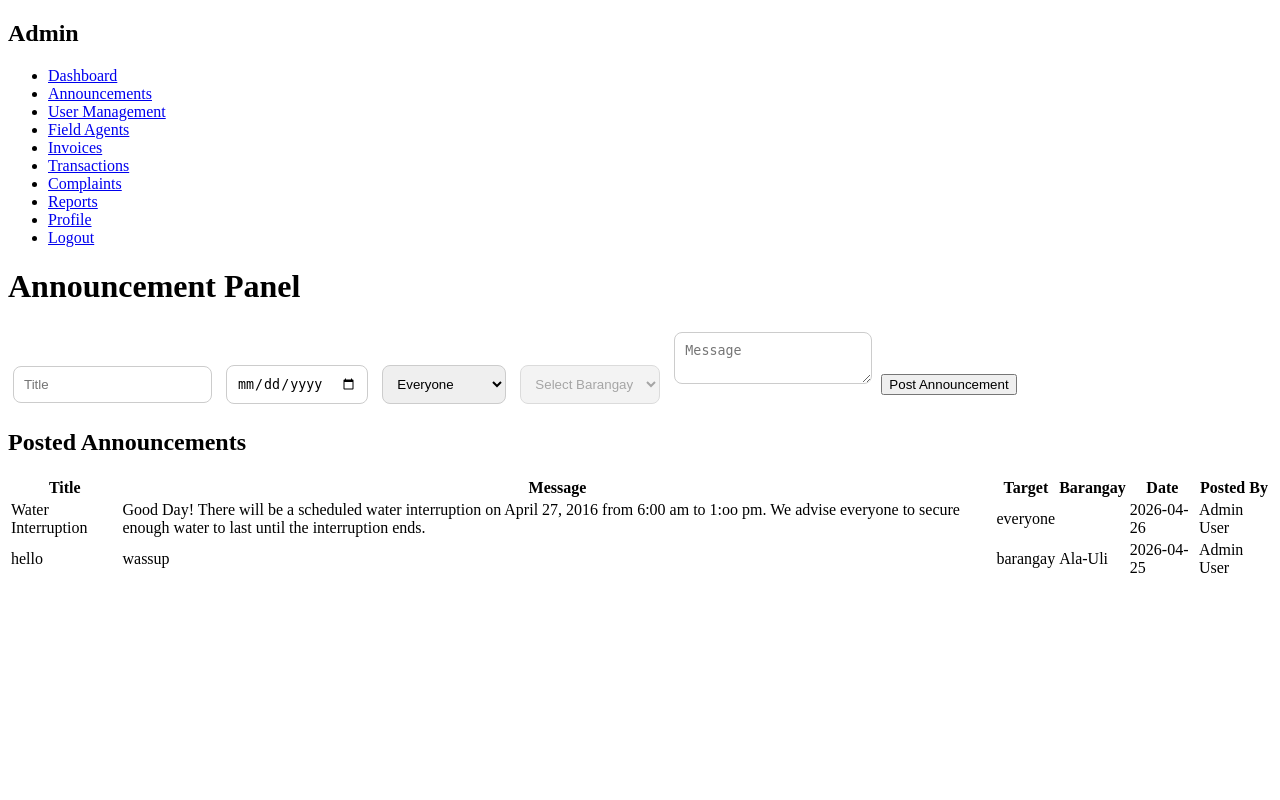
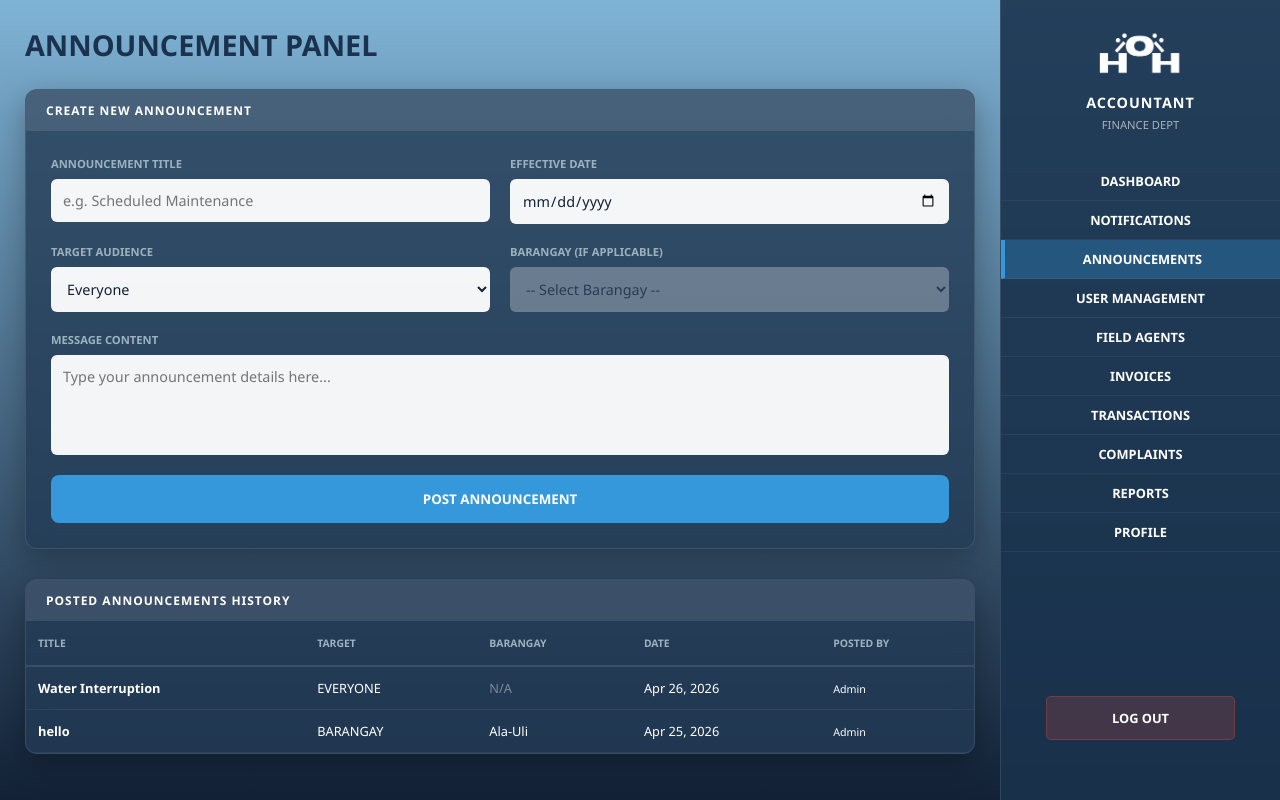
Before and after one commit to Stupidcheesecatmeow/H2O, a PHP site: page /announcements.php in a window 1280 px wide. Run offline with PHP 8.4, Linux system fonts and the light colour scheme; a user stored in the database is signed in; data comes from the database, SQL or seed files in the repository.

Commit message:
announcement ni admin te

```diff
--- /dev/null
+++ b/announcement.css
@@ -0,0 +1,213 @@
+/* --- UNIVERSAL VARIABLES --- */
+:root {
+    --navy-dark: #122136;
+    --navy-panel: rgba(36, 59, 85, 0.8);
+    --accent-blue: #3498db;
+    --white: #ffffff;
+    --success: #2ecc71;
+    --blue-light: #9db2bf;
+    --danger: #e74c3c;
+}
+
+/* --- BASE LAYOUT --- */
+* { box-sizing: border-box; font-family: 'Segoe UI', Arial, sans-serif; }
+
+body {
+    margin: 0;
+    background: linear-gradient(to bottom, #7fb3d5, #122136);
+    background-attachment: fixed;
+    height: 100vh;
+    display: flex; /* Supports Sidebar on Right */
+    overflow: hidden;
+    color: white;
+    opacity: 0;
+    transition: opacity 0.3s ease-in-out;
+}
+
+body.fade-in { opacity: 1; }
+
+.main-content {
+    flex: 1;
+    padding: 25px;
+    display: block;
+    overflow-y: auto;
+    height: 100vh;
+    color: white;
+}
+
+.header-row h1 {
+    color: #1a324d;
+    margin: 0 0 25px 0;
+    font-size: 1.8rem;
+    font-weight: 800;
+}
+
+/* --- GLASS PANELS --- */
+.glass-panel {
+    background: var(--navy-panel);
+    border-radius: 12px;
+    border: 1px solid rgba(255, 255, 255, 0.1);
+    backdrop-filter: blur(10px);
+    margin-bottom: 30px;
+    overflow: hidden;
+    box-shadow: 0 10px 30px rgba(0,0,0,0.3);
+}
+
+.panel-title-bar {
+    background: rgba(255, 255, 255, 0.1);
+    padding: 12px 20px;
+    font-weight: 800;
+    font-size: 0.75rem;
+    text-transform: uppercase;
+    letter-spacing: 1px;
+}
+
+.content-area { padding: 25px; }
+
+/* --- FORM STYLING --- */
+.announcement-form {
+    display: grid;
+    grid-template-columns: 1fr 1fr;
+    gap: 20px;
+}
+
+.form-group { display: flex; flex-direction: column; gap: 8px; }
+
+.form-group label {
+    font-size: 0.7rem;
+    font-weight: 900;
+    color: var(--blue-light);
+    text-transform: uppercase;
+}
+
+input, select, textarea {
+    width: 100%;
+    padding: 12px;
+    border-radius: 6px;
+    border: none;
+    background: rgba(255, 255, 255, 0.95);
+    color: var(--navy-dark);
+    font-size: 0.9rem;
+    outline: none;
+}
+
+textarea {
+    grid-column: span 2;
+    height: 100px;
+    resize: none;
+}
+
+.post-btn {
+    grid-column: span 2;
+    background: var(--accent-blue);
+    color: white;
+    padding: 15px;
+    border-radius: 8px;
+    border: none;
+    font-weight: 800;
+    text-transform: uppercase;
+    cursor: pointer;
+    transition: 0.3s;
+}
+
+.post-btn:hover {
+    background: #2980b9;
+    transform: translateY(-2px);
+}
+
+/* --- DATA TABLE --- */
+.data-table {
+    width: 100%;
+    border-collapse: collapse;
+}
+
+.data-table th {
+    text-align: left;
+    padding: 15px 12px;
+    font-size: 0.65rem;
+    text-transform: uppercase;
+    color: var(--blue-light);
+    border-bottom: 2px solid rgba(255, 255, 255, 0.1);
+}
+
+.data-table td {
+    padding: 12px;
+    font-size: 0.8rem;
+    border-bottom: 1px solid rgba(255, 255, 255, 0.05);
+}
+
+/* --- SIDEBAR RIGHT --- */
+.sidebar-right {
+    width: 280px;
+    background-color: rgba(26, 50, 77, 0.9);
+    height: 100vh;
+    display: flex;
+    flex-direction: column;
+    align-items: center;
+    padding-top: 30px;
+    border-left: 1px solid rgba(255,255,255,0.1);
+}
+
+.side-logo { width: 100px; margin-bottom: 10px; }
+
+.agent-info {
+    color: white;
+    text-align: center;
+    margin-bottom: 30px;
+}
+
+.agent-info h3 {
+    margin: 5px 0;
+    font-size: 0.9rem;
+    letter-spacing: 1px;
+}
+
+.agent-info p {
+    margin: 0;
+    font-size: 0.7rem;
+    opacity: 0.6;
+    text-transform: uppercase;
+}
+
+.nav-menu { width: 100%; }
+
+.nav-item {
+    display: block;
+    width: 100%;
+    padding: 10px;
+    text-decoration: none;
+    color: white;
+    text-align: center;
+    font-weight: bold;
+    font-size: 0.8rem;
+    border-bottom: 1px solid rgba(255,255,255,0.05);
+    transition: 0.3s;
+}
+
+.nav-item:hover,
+.nav-item.active {
+    background-color: rgba(52, 152, 219, 0.3);
+    border-left: 4px solid var(--accent-blue);
+}
+
+/* FOOTER */
+.sidebar-footer {
+    margin-top: auto;
+    padding-bottom: 30px;
+    width: 80%;
+}
+
+.logout-btn-container {
+    display: block; width: 85%; margin: auto auto 30px auto;
+    background: rgba(231, 76, 60, 0.2);
+    color: white; text-align: center; padding: 12px;
+    border-radius: 5px; font-weight: bold; text-decoration: none;
+    font-size: 0.8rem;
+    border: 1px solid rgba(231, 76, 60, 0.3);
+    transition: 0.3s;
+}
+
+.logout-btn-container:hover {
+    background: var(--danger);
+    color: white;
+}
--- a/announcements.php
+++ b/announcements.php
@@ -41,106 +41,136 @@ $announcements = $conn->query("
 ?>
 
 <!DOCTYPE html>
-<html>
+<html lang="en">
 <head>
-    <title>Announcements</title>
-    <link rel="stylesheet" href="dashboard.css">
+    <meta charset="UTF-8">
+    <title>Announcement Panel | H2O</title>
+    <link rel="stylesheet" href="announcement.css">
 </head>
-<body>
+<body id="mainBody">
 
-    <div class="layout">
-
-        <div class="sidebar">
-            <h2>Admin</h2>
-            <ul>
-                <li><a href="admin_dashboard.php">Dashboard</a></li>
-                <li><a href="announcements.php">Announcements</a></li>
-                <li><a href="user_management.php">User Management</a></li>
-                <li><a href="agent_management.php">Field Agents</a></li>
-                <li><a href="invoices.php">Invoices</a></li>
-                <li><a href="transactions.php">Transactions</a></li>
-                <li><a href="complaints_admin.php">Complaints</a></li>
-                <li><a href="reports.php">Reports</a></li>
-                <li><a href="profile.php">Profile</a></li>
-                <li><a href="logout.php">Logout</a></li>
-            </ul>
+    <div class="main-content">
+        <div class="header-row">
+            <h1>ANNOUNCEMENT PANEL</h1>
         </div>
 
-        <div class="main">
+        <!-- POST FORM PANEL -->
+        <div class="glass-panel">
+            <div class="panel-title-bar">Create New Announcement</div>
+            <div class="content-area">
+                <form method="POST" class="announcement-form">
+                    <div class="form-group">
+                        <label>Announcement Title</label>
+                        <input type="text" name="title" placeholder="e.g. Scheduled Maintenance" required>
+                    </div>
 
-            <h1>Announcement Panel</h1>
+                    <div class="form-group">
+                        <label>Effective Date</label>
+                        <input type="date" name="announcement_date" required>
+                    </div>
 
-            <div class="table-box">
-                <form method="POST">
-                    <input type="text" name="title" placeholder="Title" required>
-                    <input type="date" name="announcement_date" required>
-
+                    <div class="form-group">
+                        <label>Target Audience</label>
                         <select name="target_type" id="targetType" required>
                             <option value="everyone">Everyone</option>
-                        <option value="barangay">Per Barangay</option>
+                            <option value="barangay">Specific Barangay</option>
                         </select>
+                    </div>
 
+                    <div class="form-group">
+                        <label>Barangay (If applicable)</label>
                         <select name="barangay" id="barangaySelect">
-                        <option value="">Select Barangay</option>
-
+                            <option value="">-- Select Barangay --</option>
                             <?php foreach($barangays as $b): ?>
-                            <option value="<?php echo $b; ?>">
-                                <?php echo $b; ?>
-                            </option>
+                                <option value="<?php echo $b; ?>"><?php echo $b; ?></option>
                             <?php endforeach; ?>
                         </select>
-                    <textarea name="message" placeholder="Message" required></textarea>
+                    </div>
 
-                    <button name="post_announcement">Post Announcement</button>
+                    <div class="form-group" style="grid-column: span 2;">
+                        <label>Message Content</label>
+                        <textarea name="message" placeholder="Type your announcement details here..." required></textarea>
+                    </div>
+
+                    <button name="post_announcement" class="post-btn">Post Announcement</button>
                 </form>
             </div>
+        </div>
 
-            <h2>Posted Announcements</h2>
-
-            <table>
+        <!-- HISTORY TABLE PANEL -->
+        <div class="glass-panel">
+            <div class="panel-title-bar">Posted Announcements History</div>
+            <div class="table-area">
+                <table class="data-table">
+                    <thead>
                         <tr>
                             <th>Title</th>
-                    <th>Message</th>
                             <th>Target</th>
                             <th>Barangay</th>
                             <th>Date</th>
                             <th>Posted By</th>
                         </tr>
-
+                    </thead>
+                    <tbody>
                         <?php while($a = $announcements->fetch_assoc()): ?>
                         <tr>
-                    <td><?php echo $a['title']; ?></td>
-                    <td><?php echo $a['message']; ?></td>
-                    <td><?php echo $a['target_type']; ?></td>
-                    <td><?php echo $a['barangay']; ?></td>
-                    <td><?php echo $a['announcement_date']; ?></td>
-                    <td><?php echo $a['first_name']." ".$a['last_name']; ?></td>
+                            <td><strong><?php echo $a['title']; ?></strong></td>
+                            <td><?php echo strtoupper($a['target_type']); ?></td>
+                            <td><?php echo $a['barangay'] ?: '<span style="opacity:0.4">N/A</span>'; ?></td>
+                            <td><?php echo date('M d, Y', strtotime($a['announcement_date'])); ?></td>
+                            <td><small><?php echo $a['first_name']; ?></small></td>
                         </tr>
                         <?php endwhile; ?>
+                    </tbody>
                 </table>
+            </div>
+        </div>
+    </div>
+
+    <!-- SIDEBAR RIGHT -->
+    <div class="sidebar-right">
+        <img src="assets/logo_name.png" class="side-logo">
+        <div class="agent-info" style="color: white; text-align: center; margin-bottom: 30px;">
+            <h3>ACCOUNTANT</h3>
+            <p style="font-size: 0.7rem; opacity: 0.6;">FINANCE DEPT</p>
+        </div>
+        <nav class="nav-menu">
+            <a href="admin_dashboard.php" class="nav-item">DASHBOARD</a>
+            <a href="admin_notifications.php" class="nav-item">NOTIFICATIONS</a>
+            <a href="announcements.php" class="nav-item active">ANNOUNCEMENTS</a>
+            <a href="user_management.php" class="nav-item">USER MANAGEMENT</a>
+            <a href="agent_management.php" class="nav-item">FIELD AGENTS</a>
+            <a href="invoices.php" class="nav-item">INVOICES</a>
+            <a href="transactions.php" class="nav-item">TRANSACTIONS</a>
+            <a href="complaints_admin.php" class="nav-item">COMPLAINTS</a>
+            <a href="reports.php" class="nav-item">REPORTS</a>
+            <a href="profile.php" class="nav-item">PROFILE</a>
+        </nav>
+        <div class="sidebar-footer">
+            <a href="logout.php" class="logout-btn-container">LOG OUT</a>
+        </div>
+    </div>
 
     <script>
+        // Entrance Transition
+        window.onload = () => { document.body.classList.add('fade-in'); };
+
         const targetType = document.getElementById("targetType");
         const barangaySelect = document.getElementById("barangaySelect");
 
         function toggleBarangay(){
             if(targetType.value === "everyone"){
                 barangaySelect.disabled = true;
+                barangaySelect.style.opacity = "0.3";
                 barangaySelect.value = "";
-                    }else{
+            } else {
                 barangaySelect.disabled = false;
+                barangaySelect.style.opacity = "1";
             }
         }
 
-                // run on load
         toggleBarangay();
-
-                // run on change
         targetType.addEventListener("change", toggleBarangay);
     </script>
-
-        </div>
-    </div>
-
 </body>
 </html>
```
Lines whose indentation alone changed are shown as unchanged.
